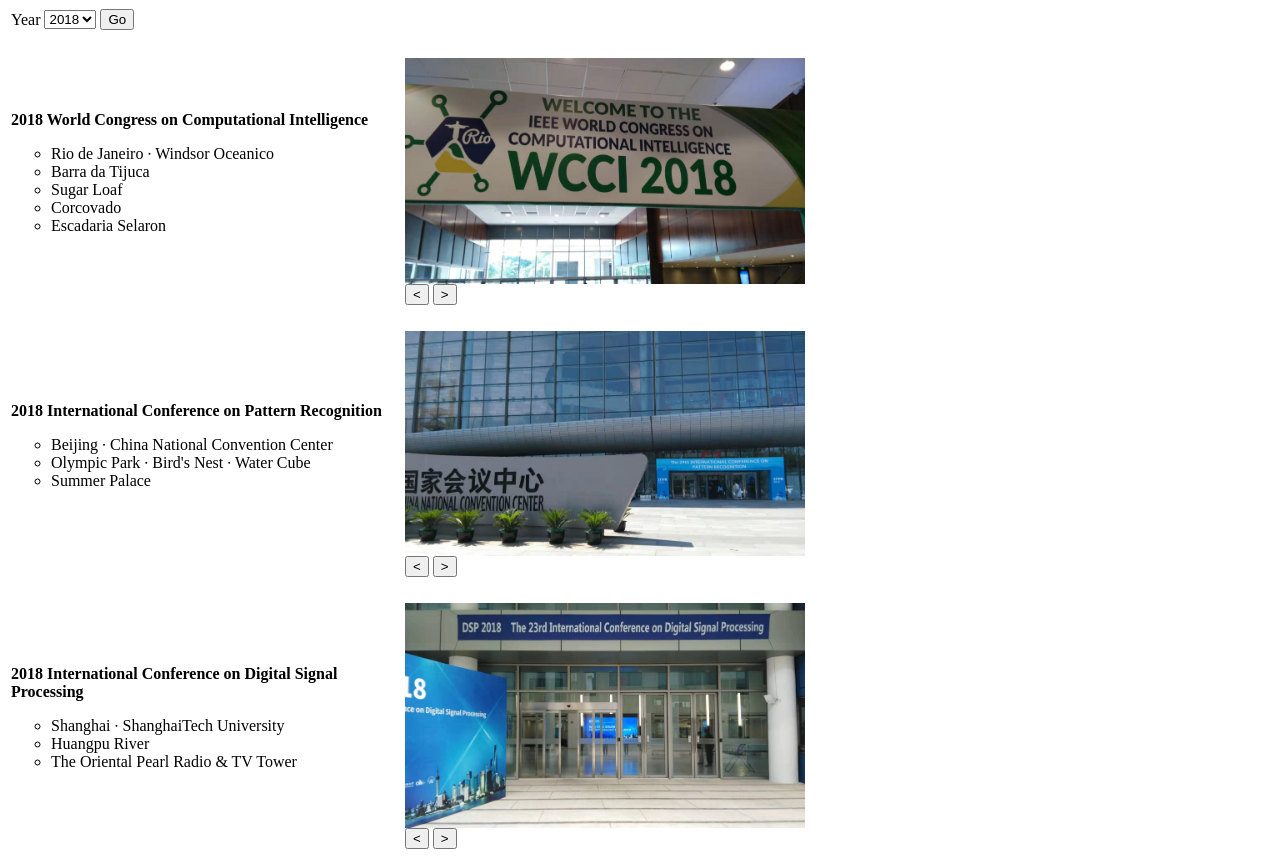
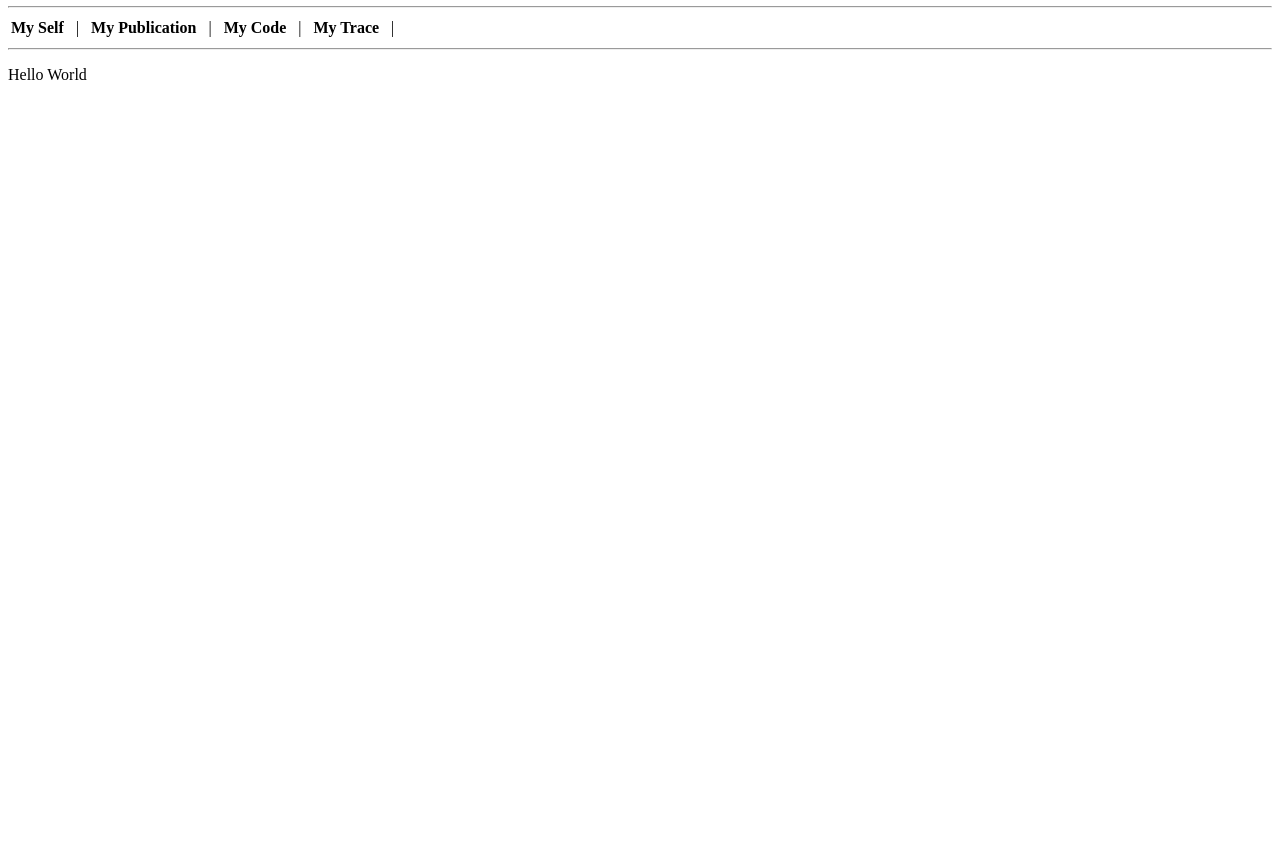
Before and after one commit to jiangyuechi/MyBio, a plain HTML site: page index.html in a window 1280 px wide. Shown: the part 60-920 px from the top of the page. After the commit the page ends 800 px from the top, so only its background shows below. Drawn offline with Linux system fonts and the light colour scheme.

Commit message:
Add files via upload

```diff
--- a/index.html
+++ b/index.html
@@ -3,7 +3,47 @@
 		<title>My Bio</title>
 	</head>
 	<body>
-		<h1>Hello World</h1>
+		<h1>Yuechi Jiang</h1>
+		<hr/>
+		<table>
+			<tr>
+				<td onclick="displayPage('my_self')"><b>My Self</b></td>
+				<td>&nbsp;&nbsp;|&nbsp;&nbsp;</td>
+				<td onclick="displayPage('my_publication')"><b>My Publication</b></td>
+				<td>&nbsp;&nbsp;|&nbsp;&nbsp;</td>
+				<td onclick="displayPage('my_code')"><b>My Code</b></td>
+				<td>&nbsp;&nbsp;|&nbsp;&nbsp;</td>
+				<td onclick="displayPage('my_trace')"><b>My Trace</b></td>
+				<td>&nbsp;&nbsp;|&nbsp;&nbsp;</td>
+			</tr>
+		</table>
+		<hr/>
+
+		<!-- my self -->
+		<div id="my_self" style="display:block;">
+			<p>
+				Hello World
+			</p>
+		</div>
+
+		<!-- my publication -->
+		<div id="my_publication" style="display:none;">
+			<p>ICPR2018: Generalized Fisher LDA and KDA
+				<a href="https://ieeexplore.ieee.org/abstract/document/8545659" target="_blank">paper</a>
+				<a>code</a>
+			</p>
+			<p>IJCNN2018: Scalable Probabilistic LDA
+				<a href="https://ieeexplore.ieee.org/abstract/document/8488995/" target="_blank">paper</a>
+				<a>code</a>
+			<p>
+		</div>
+
+		<!-- my code -->
+		<div id="my_code" style="display:none;">
+		</div>
+
+		<!-- my trace -->
+		<div id="my_trace" style="display:none;">
 			<table>
 				<tr>
 					<td>Year</td>
@@ -97,6 +137,7 @@
 				Oops again!
 			</div>
 
+		</div>
 		<script src="script.js"></script>
 	</body>
 </html>
--- a/script.js
+++ b/script.js
@@ -1,4 +1,11 @@
 //function definition
+function displayPage(page_name){
+	var page_name_list=["my_self","my_publication","my_trace"];
+	for (var i=0;i<page_name_list.length;i++){
+		document.getElementById(page_name_list[i]).style.display="none";
+	}
+	document.getElementById(page_name).style.display="block";
+}
 function display(){//only the selected year is visible
 	//document.getElementById("year2018").innerHTML="Oops!";
 	var year=document.getElementById("select_year").value;
```
Lines whose indentation alone changed are shown as unchanged.
